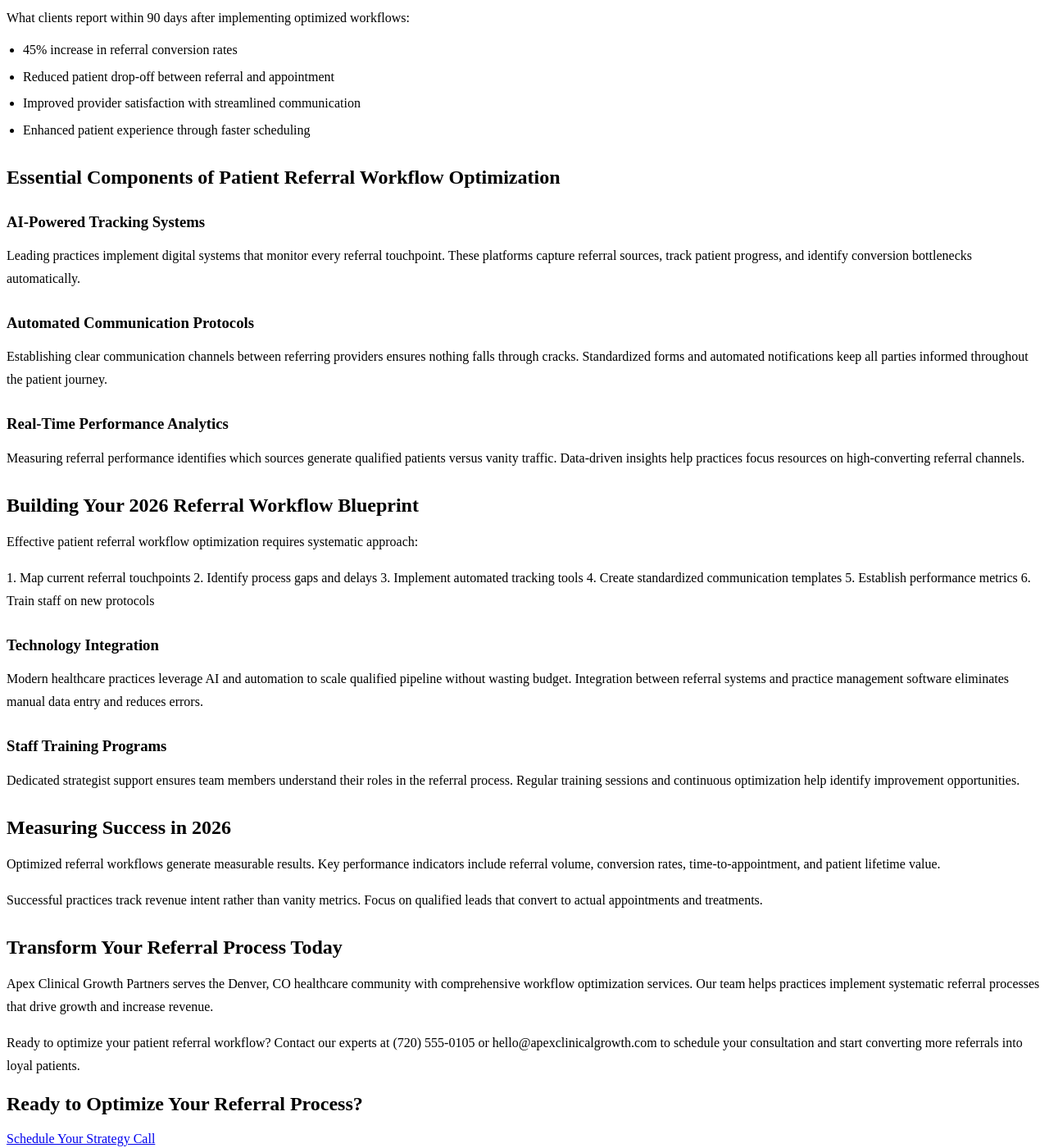
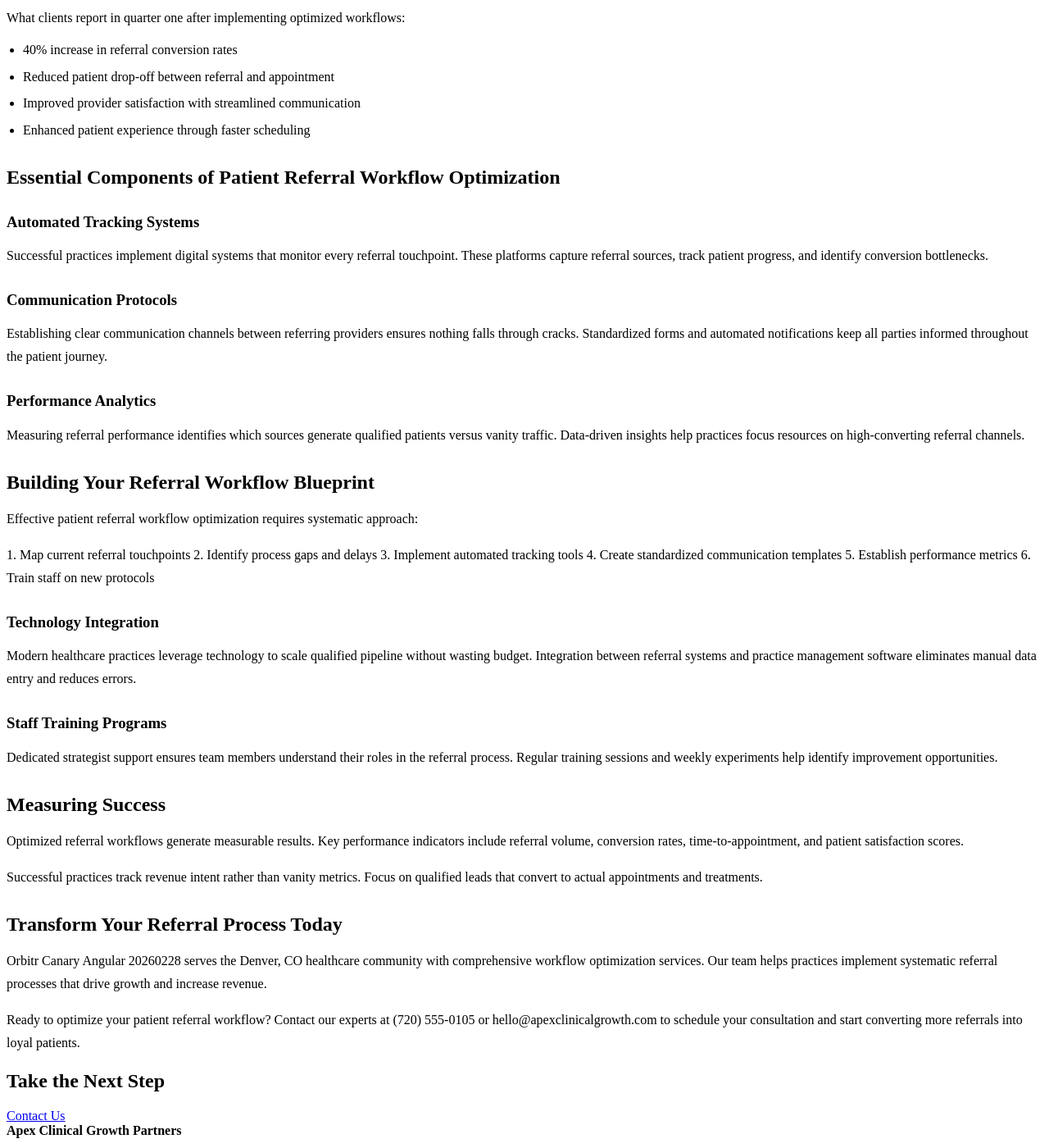
Before and after one commit to prjctlphbt/orbitr-canary-angular-20260228, a Jekyll site: the page patient-referral-workflow-blueprint.html, which Jekyll copies as it is, in a window 1280 px wide and 1400 px high, scrolled down 341 px. Shown: the whole window at 82% size. Built offline with Jekyll 4.4.1, drawn with Linux system fonts in a browser that asks for light colours; some of the changed text lies outside the part shown.

Commit message:
Rollback: Revert changes to patient-referral-workflow-blueprint.html

```diff
--- a/patient-referral-workflow-blueprint.html
+++ b/patient-referral-workflow-blueprint.html
@@ -4,8 +4,8 @@
 <head>
 <meta charset="utf-8"/>
 <meta content="width=device-width, initial-scale=1.0" name="viewport"/>
-<meta content="Optimize your patient referral workflow with Apex Clinical Growth Partners. Streamline processes, reduce delays, and boost referral volume by 40%. Get your 2026 blueprint today." name="description"/>
-<title>Patient Referral Workflow Optimization Blueprint 2026</title>
+<meta content="Optimize your patient referral workflow with Apex Clinical Growth Partners. Streamline processes, reduce delays, and boost referral volume. Get your blueprint t" name="description"/>
+<title>Patient Referral Workflow Optimization Blueprint</title>
 <style>
 
 
@@ -95,7 +95,7 @@
 <a href="/services/">Services</a>
 <a href="/blog/insights/">Insights</a>
 <a href="/contact/">Contact</a>
-<a class="cta" href="/contact/">Book Strategy Call</a>
+<a class="cta" href="/contact/">Book Intro Call</a>
 </nav>
 </div>
 </header>
@@ -103,30 +103,30 @@
 <section class="page-hero landing-hero">
 <div class="container">
 <h1>Patient Referral Workflow Optimization Blueprint</h1>
-<a class="cta" href="/services/">Get Your Blueprint</a>
+<a class="cta" href="/services/">Contact Us</a>
 </div>
 </section>
 <section class="landing-content">
 <div class="container orbitr-generated-content">
 <h1>Patient Referral Workflow Optimization Blueprint</h1>
-<p>Streamlining patient referrals drives healthcare growth and revenue generation in 2026. Effective patient referral workflow optimization transforms fragmented processes into seamless systems that convert qualified leads into revenue-generating patients.</p>
-<h2>Why Patient Referral Workflows Drive Practice Growth</h2>
-<p>Broken referral systems waste valuable opportunities and marketing budget. Healthcare practices lose potential revenue when referral processes lack structure and tracking mechanisms.</p>
-<p>What clients report within 90 days after implementing optimized workflows:</p>
+<p>Streamlining patient referrals is critical for healthcare growth and revenue generation. Effective patient referral workflow optimization transforms fragmented processes into seamless systems that convert qualified leads into close-ready patients.</p>
+<h2>Why Patient Referral Workflows Matter</h2>
+<p>Broken referral systems waste valuable opportunities and budget. Healthcare practices lose potential revenue when referral processes lack structure and tracking mechanisms.</p>
+<p>What clients report in quarter one after implementing optimized workflows:</p>
 <ul>
-<li>45% increase in referral conversion rates</li>
+<li>40% increase in referral conversion rates</li>
 <li>Reduced patient drop-off between referral and appointment</li>
 <li>Improved provider satisfaction with streamlined communication</li>
 <li>Enhanced patient experience through faster scheduling</li>
 </ul>
 <h2>Essential Components of Patient Referral Workflow Optimization</h2>
-<h3>AI-Powered Tracking Systems</h3>
-<p>Leading practices implement digital systems that monitor every referral touchpoint. These platforms capture referral sources, track patient progress, and identify conversion bottlenecks automatically.</p>
-<h3>Automated Communication Protocols</h3>
+<h3>Automated Tracking Systems</h3>
+<p>Successful practices implement digital systems that monitor every referral touchpoint. These platforms capture referral sources, track patient progress, and identify conversion bottlenecks.</p>
+<h3>Communication Protocols</h3>
 <p>Establishing clear communication channels between referring providers ensures nothing falls through cracks. Standardized forms and automated notifications keep all parties informed throughout the patient journey.</p>
-<h3>Real-Time Performance Analytics</h3>
+<h3>Performance Analytics</h3>
 <p>Measuring referral performance identifies which sources generate qualified patients versus vanity traffic. Data-driven insights help practices focus resources on high-converting referral channels.</p>
-<h2>Building Your 2026 Referral Workflow Blueprint</h2>
+<h2>Building Your Referral Workflow Blueprint</h2>
 <p>Effective patient referral workflow optimization requires systematic approach:</p>
 <p>1. Map current referral touchpoints
 2. Identify process gaps and delays
@@ -135,21 +135,21 @@
 5. Establish performance metrics
 6. Train staff on new protocols</p>
 <h3>Technology Integration</h3>
-<p>Modern healthcare practices leverage AI and automation to scale qualified pipeline without wasting budget. Integration between referral systems and practice management software eliminates manual data entry and reduces errors.</p>
+<p>Modern healthcare practices leverage technology to scale qualified pipeline without wasting budget. Integration between referral systems and practice management software eliminates manual data entry and reduces errors.</p>
 <h3>Staff Training Programs</h3>
-<p>Dedicated strategist support ensures team members understand their roles in the referral process. Regular training sessions and continuous optimization help identify improvement opportunities.</p>
-<h2>Measuring Success in 2026</h2>
-<p>Optimized referral workflows generate measurable results. Key performance indicators include referral volume, conversion rates, time-to-appointment, and patient lifetime value.</p>
+<p>Dedicated strategist support ensures team members understand their roles in the referral process. Regular training sessions and weekly experiments help identify improvement opportunities.</p>
+<h2>Measuring Success</h2>
+<p>Optimized referral workflows generate measurable results. Key performance indicators include referral volume, conversion rates, time-to-appointment, and patient satisfaction scores.</p>
 <p>Successful practices track revenue intent rather than vanity metrics. Focus on qualified leads that convert to actual appointments and treatments.</p>
 <h2>Transform Your Referral Process Today</h2>
-<p>Apex Clinical Growth Partners serves the Denver, CO healthcare community with comprehensive workflow optimization services. Our team helps practices implement systematic referral processes that drive growth and increase revenue.</p>
+<p>Orbitr Canary Angular 20260228 serves the Denver, CO healthcare community with comprehensive workflow optimization services. Our team helps practices implement systematic referral processes that drive growth and increase revenue.</p>
 <p>Ready to optimize your patient referral workflow? Contact our experts at (720) 555-0105 or hello@apexclinicalgrowth.com to schedule your consultation and start converting more referrals into loyal patients.</p>
 </div>
 </section>
 <section class="landing-cta">
 <div class="container">
-<h2>Ready to Optimize Your Referral Process?</h2>
-<a class="cta" href="/services/">Schedule Your Strategy Call</a>
+<h2>Take the Next Step</h2>
+<a class="cta" href="/services/">Contact Us</a>
 </div>
 </section>
 </main>
@@ -175,7 +175,7 @@
 </ul>
 </div>
 </div>
-<div class="container small-note">© 2026 Apex Clinical Growth Partners. All rights reserved.</div>
+<div class="container small-note">Framework canary fixture for Orbitr approval testing.</div>
 </footer>
 <script>
  // FAQ accordion functionality
```
